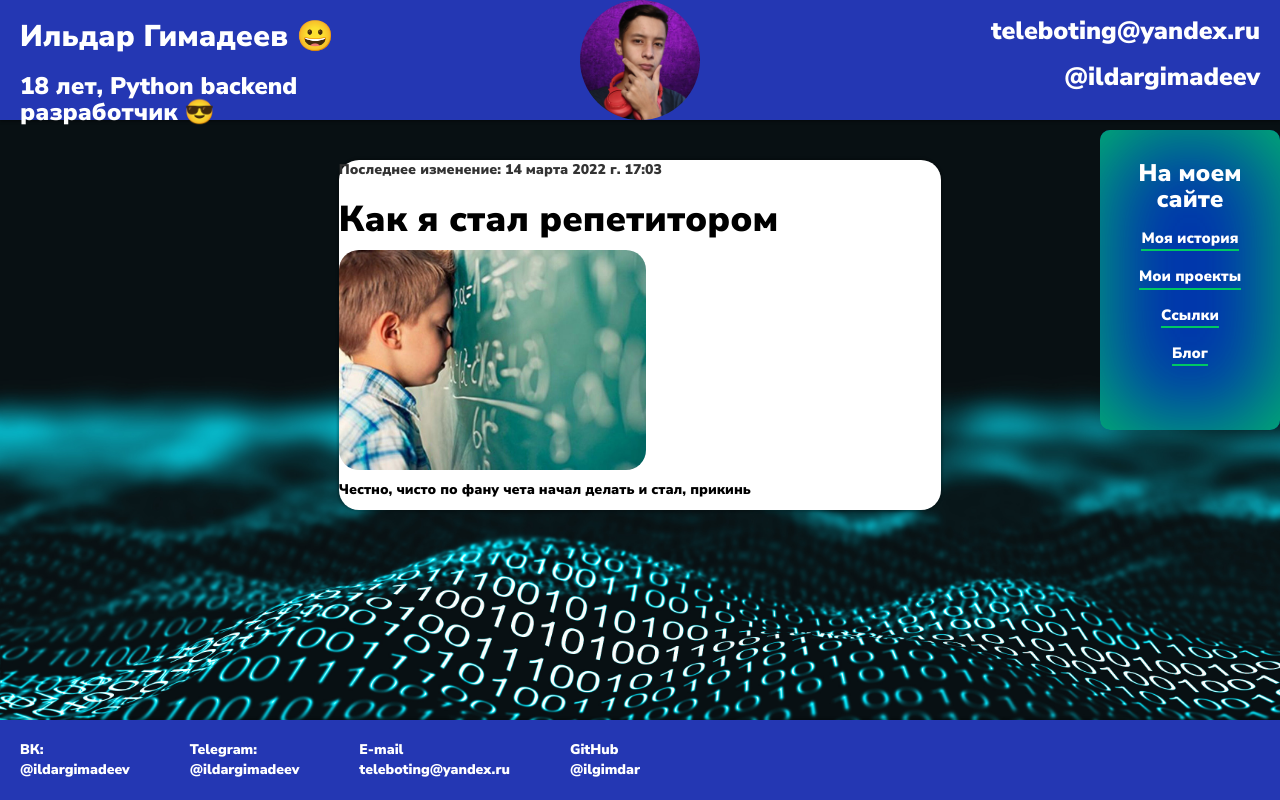
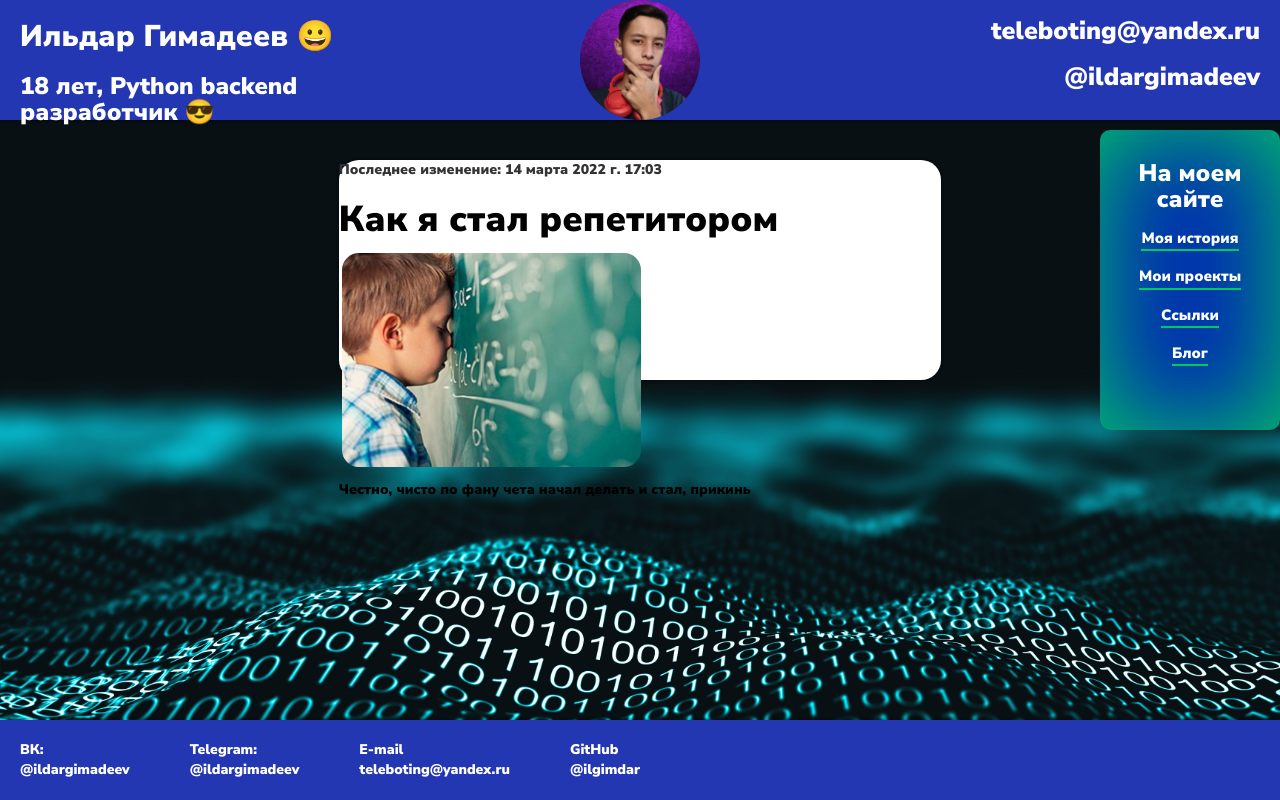
Before and after one commit to ilgimdar/it-ildar, a Django app: page /articles/1/ in a window 1280 px wide. Run offline with Django 4.2, Linux system fonts and the light colour scheme; data comes from the database, SQL or seed files in the repository; some libraries are stand-ins or nearby versions.

Commit message:
version-1.2.2

```diff
--- a/articles/views.py
+++ b/articles/views.py
@@ -23,13 +23,18 @@ class PostList(ListView):
         return context
 
 
-class PostCat(View):
+class PostCat(ListView):
     model = Post
     template_name = 'articles/article_category.html'
+    context_object_name = 'posts'
 
-    def get(self, request, cat_id):
-        posts = Post.objects.filter(published_date__lte=timezone.now()).filter(cat=cat_id).order_by('-published_date')
-        return render(request, self.template_name, {'cat_selected': cat_id, 'posts': posts})
+    def get_queryset(self):
+        return Post.objects.filter(cat=self.kwargs['cat_id'])
+
+    def get_context_data(self, **kwargs):
+        context = super().get_context_data(**kwargs)
+        context['cat_selected'] = self.kwargs['cat_id']
+        return context
 
 
 def post_detail(request, pk):
--- a/blog/static/css/styles.css
+++ b/blog/static/css/styles.css
@@ -203,7 +203,6 @@ text-align: center;
   margin-right: auto;
   width: 80%;
   padding: 10px;
-  border-radius: 5px;
 }
 
 .post-name{
@@ -260,6 +259,7 @@ text-align: center;
     border-radius: 20px;
     display: flex;
     width: 60%;
+    height: 220px;
     margin-top: 20px;
     margin-left: auto;
     margin-right: auto;
@@ -359,6 +359,7 @@ text-align: center;
 	margin-right:auto;
 	margin-left:auto;
 	box-shadow: 0px 0px 2px 2px rgba(0, 0, 0, 0.2);
+	height: 220px;
 }
 
 .post-card:last-child{
@@ -371,6 +372,7 @@ text-align: center;
 	margin-top: auto;
 	margin-bottom: auto;
 	border-radius: 20px;
+	padding: 3px;
 }
 
 .post-card-inside{
```
